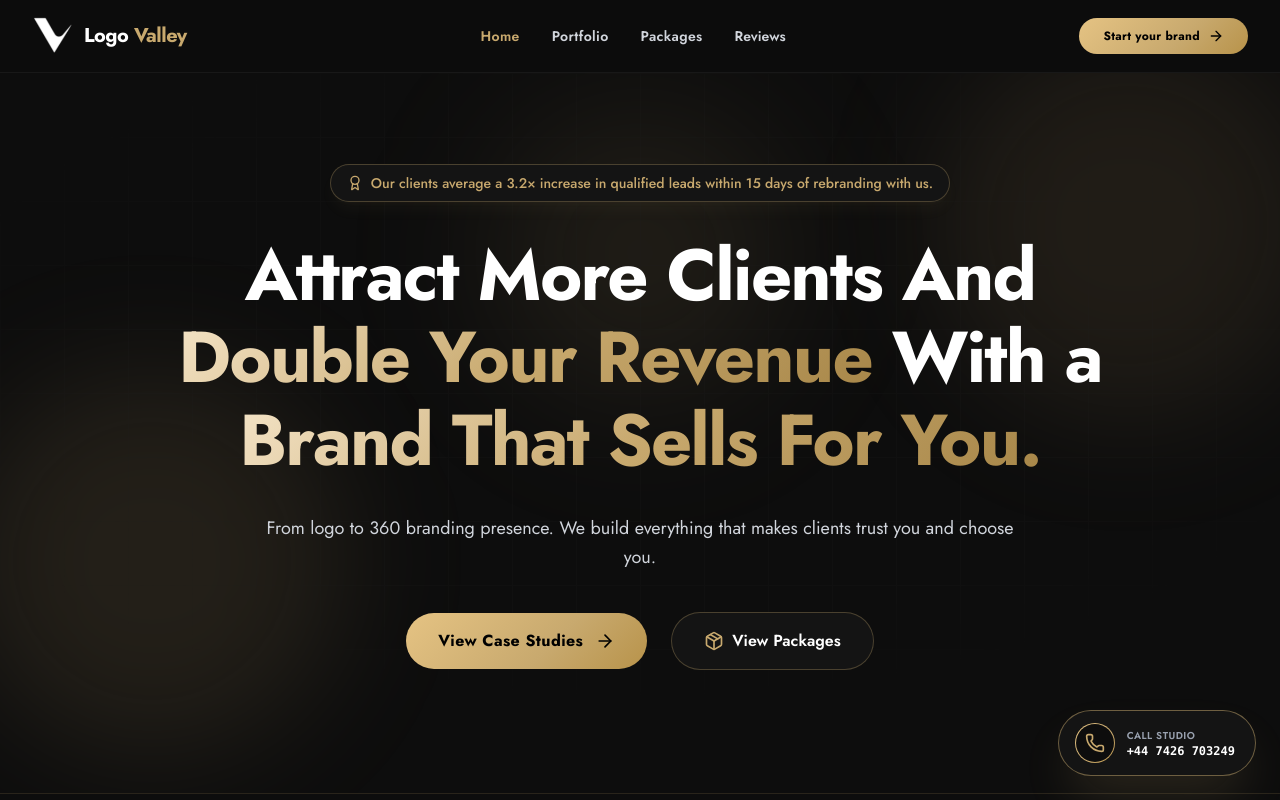
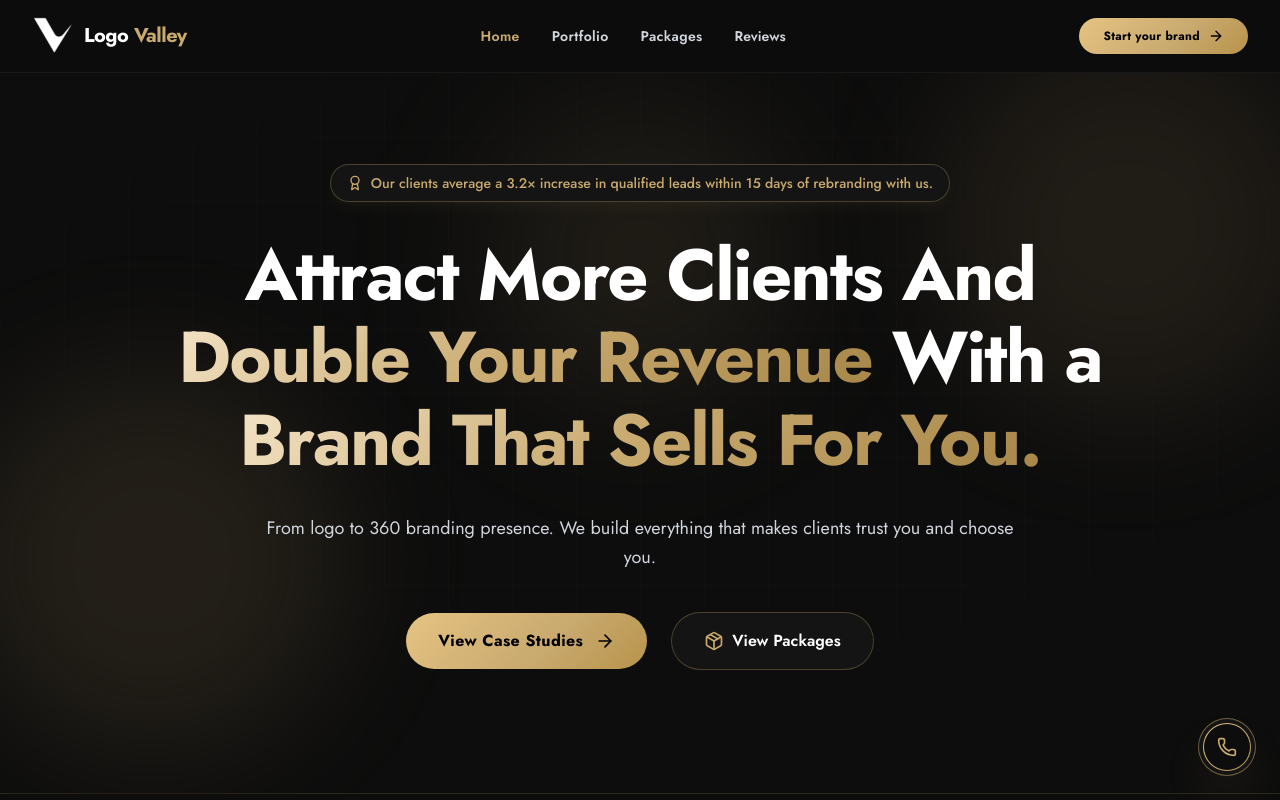
Before and after one commit to rehmanarainofficial/logo-valley, a React (Vite) app: page / in a window 1280 px wide. Shown: the top 800 px of the page. Built offline with nearby package versions, Linux system fonts and the light colour scheme; a web font is replaced by a local one.

Commit message:
feat: add FloatingContact component with click-to-call functionality and pulsing animation

```diff
--- a/src/components/FloatingContact.jsx
+++ b/src/components/FloatingContact.jsx
@@ -6,27 +6,17 @@ const FloatingContact = () => {
     <div className="fixed bottom-6 right-6 z-50">
       <a
         href="tel:+447426703249"
-        className="group relative flex items-center gap-3 p-3 sm:px-4 sm:py-3 rounded-full bg-[#141414] border border-[#C8A96E]/50 text-white shadow-2xl shadow-[#C8A96E]/20 hover:border-[#C8A96E] hover:scale-105 transition-all duration-300 backdrop-blur-md"
+        className="group relative flex items-center justify-center p-1 rounded-full bg-[#141414] border border-[#C8A96E]/50 text-white shadow-2xl shadow-[#C8A96E]/20 hover:border-[#C8A96E] hover:scale-110 transition-all duration-300 backdrop-blur-md"
         title="Call Us: +44 7426 703249"
       >
         {/* Pulse Aura Animation */}
         <span className="absolute -inset-0.5 rounded-full bg-[#C8A96E]/30 animate-ping opacity-75 pointer-events-none"></span>
 
-        {/* Icon Circle */}
-        <div className="relative w-10 h-10 rounded-full gold-gradient-bg p-[1px] flex-shrink-0">
+        {/* Icon Circle Only */}
+        <div className="relative w-12 h-12 rounded-full gold-gradient-bg p-[1px] flex-shrink-0">
           <div className="w-full h-full bg-[#0D0D0D] rounded-full flex items-center justify-center text-[#C8A96E] group-hover:bg-[#C8A96E] group-hover:text-black transition-colors">
             <Phone className="w-5 h-5" />
           </div>
-        </div>
-
-        {/* Phone Number Text (Hidden on small mobile, visible on sm+) */}
-        <div className="hidden sm:flex flex-col text-left pr-1">
-          <span className="text-[10px] text-gray-400 font-semibold uppercase tracking-wider">
-            Call Studio
-          </span>
-          <span className="text-xs font-bold text-white group-hover:text-[#C8A96E] transition-colors font-mono">
-            +44 7426 703249
-          </span>
         </div>
       </a>
     </div>
```
